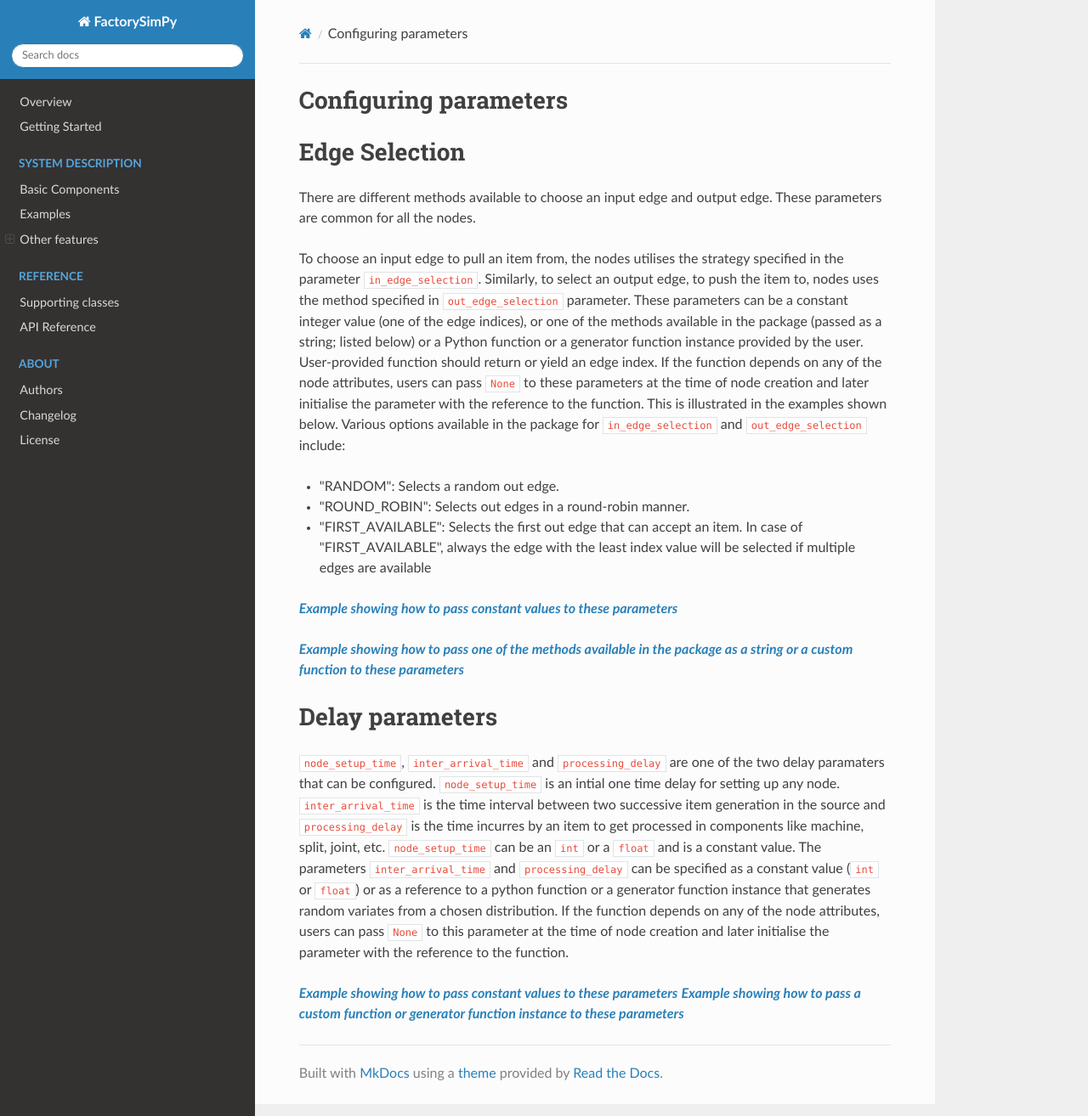
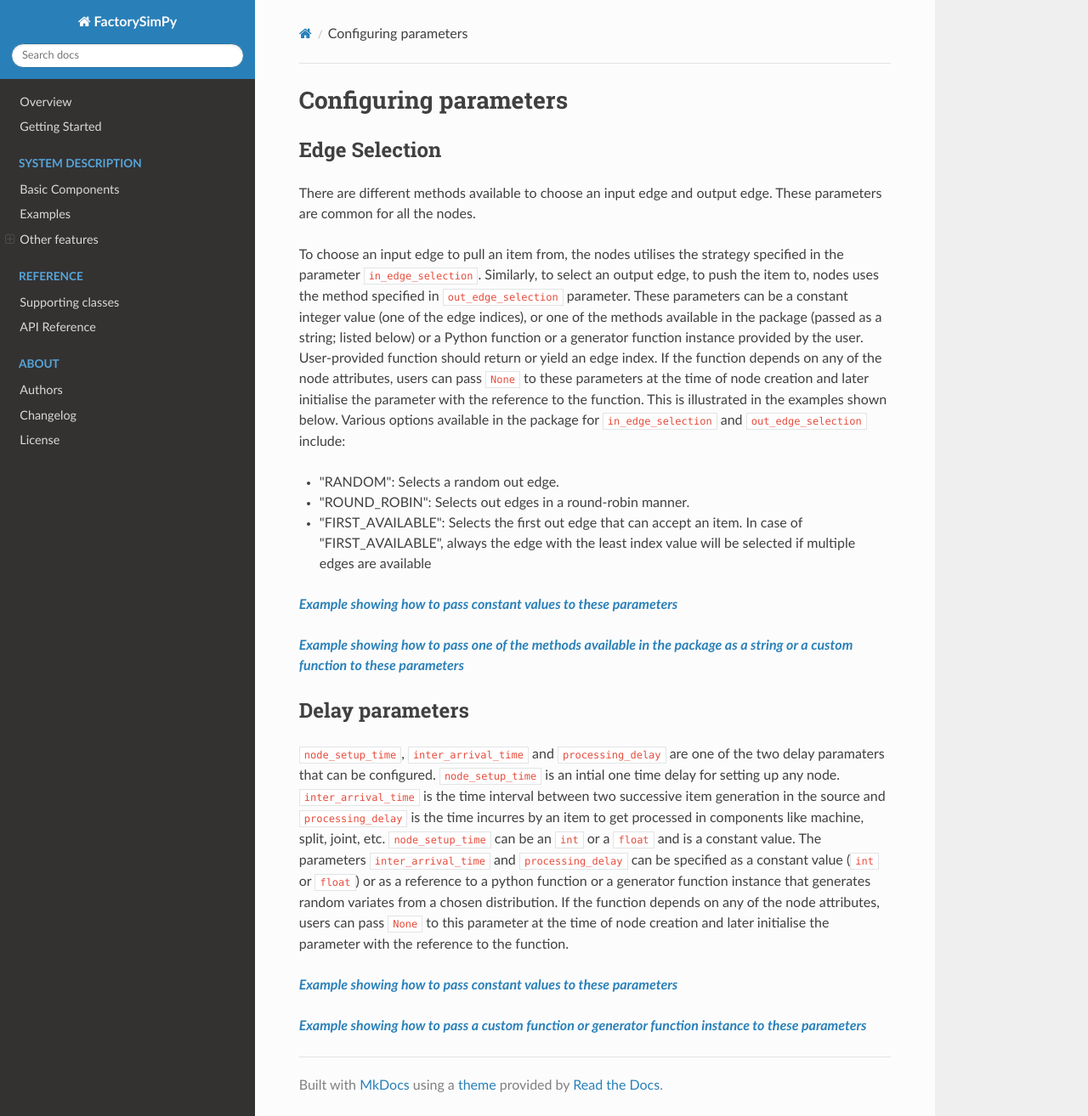
Before and after one commit to FactorySimPy/FactorySimPy, an MkDocs documentation site: the page built from docs/configuring_parameters.md, in a window 1280 px wide and 1314 px high. Shown: the whole window at 85% size. Built offline with MkDocs 1.6.1, drawn with Linux system fonts in a browser that asks for light colours; nearby versions of some CDN libraries.

Commit message:
documentation update

```diff
--- a/docs/configuring_parameters.md
+++ b/docs/configuring_parameters.md
@@ -1,6 +1,6 @@
 #Configuring parameters
 
-# Edge Selection
+## Edge Selection
 
 There are different methods available to choose an input edge and output edge. These parameters are common for all the nodes.
 
@@ -16,10 +16,11 @@ To choose an input edge to pull an item from, the nodes utilises the strategy sp
 ***[Example showing how to pass one of the methods available in the package as a string or a custom function to these parameters](examples.md/#example-with-a-custom-edge-selction-policy-as-a-function)***
 
 
-# Delay parameters
+## Delay parameters
 
 `node_setup_time`, `inter_arrival_time` and `processing_delay` are one of the two delay paramaters that can be configured. `node_setup_time` is an intial one time delay for setting up any node. `inter_arrival_time` is the time interval between two successive item generation in the source and `processing_delay` is the time incurres by an item to get processed in components like machine, split, joint, etc. `node_setup_time` can be an `int` or a `float` and is a constant value. The parameters `inter_arrival_time` and `processing_delay` can be specified as a constant value (`int` or `float`) or as a reference to a python function or a generator function instance that generates random variates from a chosen distribution. If the function depends on any of the node attributes, users can pass `None` to this parameter at the time of node creation and later initialise the parameter with the reference to the function.
 
 
 ***[Example showing how to pass constant values to these parameters](examples.md/#a-simple-example)***
+
 ***[Example showing how to pass a custom function or generator function instance to these parameters](examples.md/#example-with-delay-as-random-variates)***
```
Also changed, not shown: docs/basic_components.md (+2 -2 lines).
